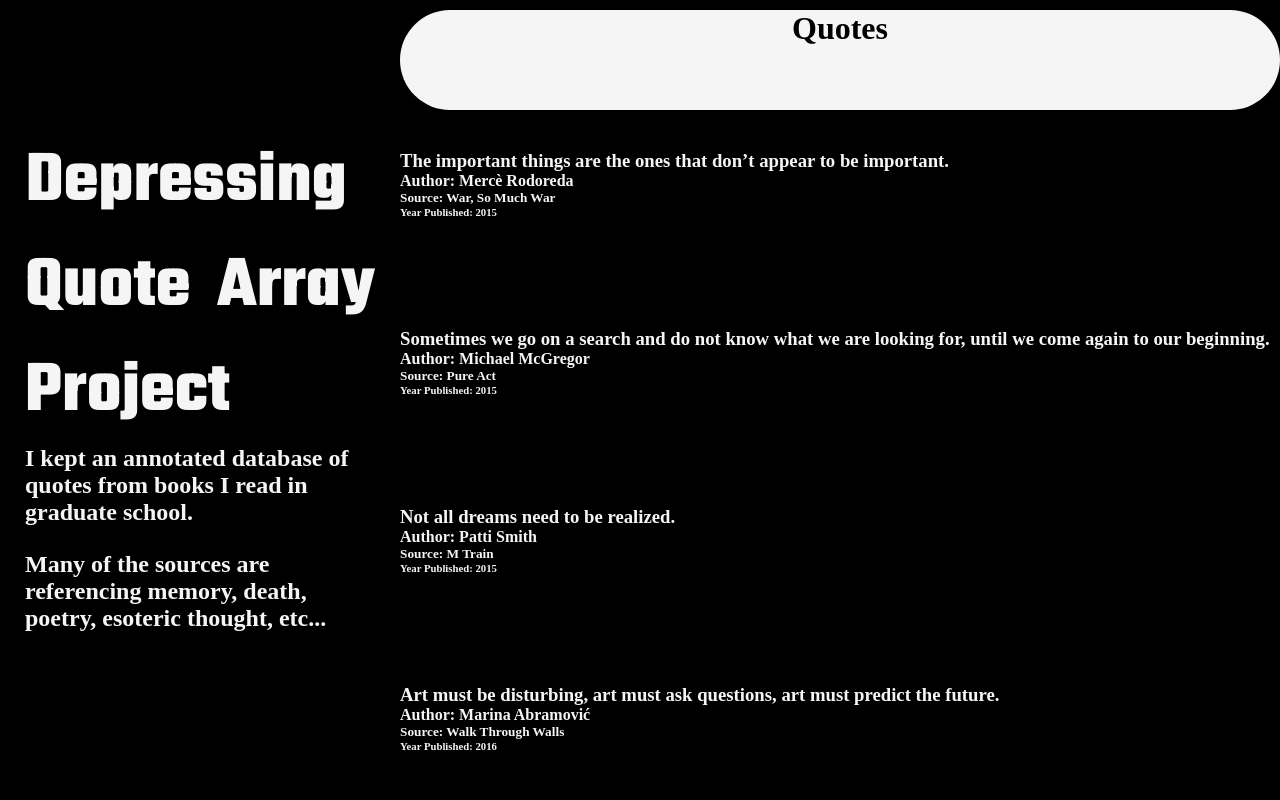
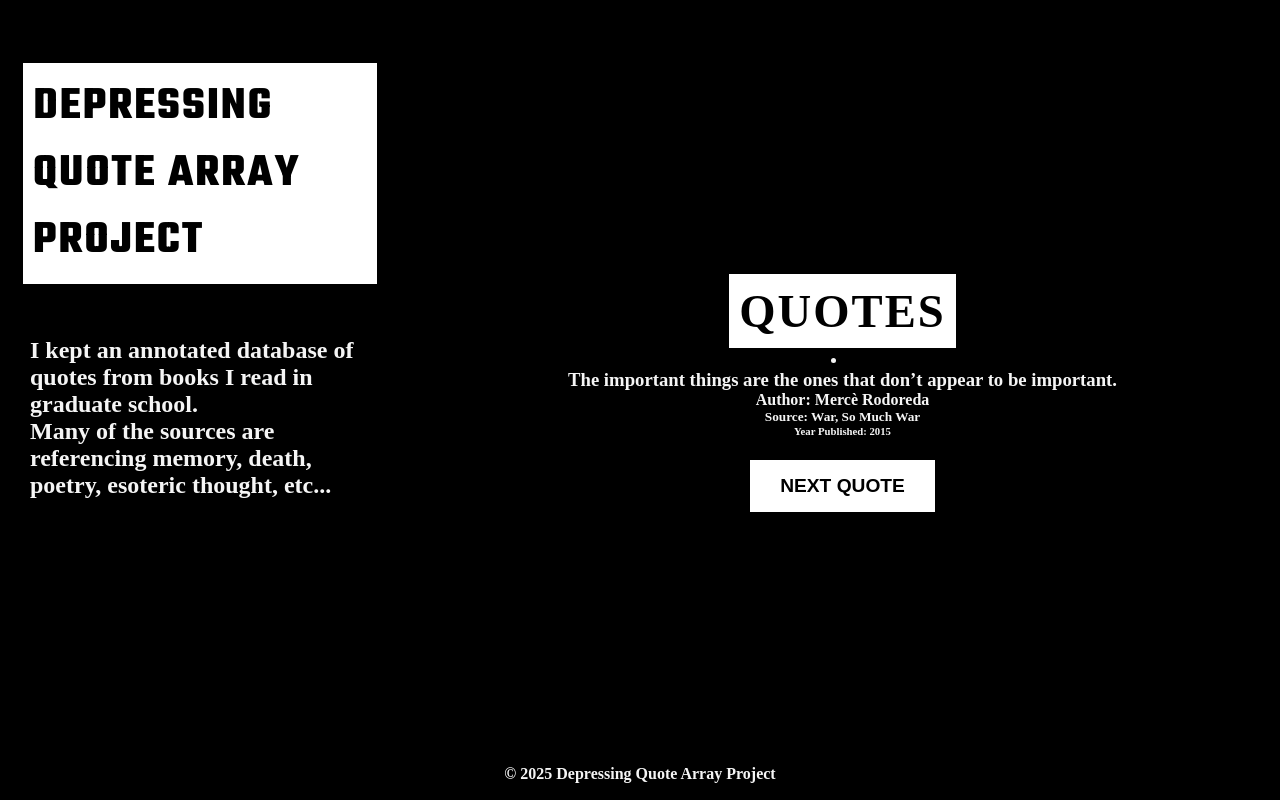
Before and after one commit to aclements01/quote-project, a React (Vite) app: page / in a window 1280 px wide. Shown: the top 800 px of the page. Built offline with nearby package versions, Linux system fonts and the light colour scheme; a web font is replaced by a local one.

Commit message:
updated layout

```diff
--- a/src/App.css
+++ b/src/App.css
@@ -7,63 +7,84 @@
   background-color: black;
 }
 
-/*Side Bar*/
-.side-bar {
-  position: fixed;
-  top: 0;
-  left: 0;
-  width: 400px;
+/* Grid Layout */
+.grid-container {
+  display: grid;
+  grid-template-columns: 400px auto;
+  grid-template-rows: auto 50px;
+  grid-template-areas:
+    'sidebar main'
+    'footer footer';
   height: 100vh;
-  background-color: black;
-  padding: 20px;
+  gap: 5px;
 }
 
-.side-info {
-  padding: 5px;
+/* Sidebar */
+.side-bar {
+  grid-area: sidebar;
+  padding: 20px;
+  background-color: black;
+  font-family: 'Teko', serif;
 }
 
-.side-info h1 {
-  font-family: 'Teko', serif;
-  font-size: 55pt;
-  text-align: justify;
-  margin-top: 30%;
+.side-bar h1 {
+  margin-top: 40px;
+}
+
+/* Main Content */
+.main {
+  grid-area: main;
+  margin-top: 40px;
+  padding: 20px;
+  display: flex;
+  flex-direction: column;
+  align-items: center;
+  justify-content: center;
+  text-align: center;
+}
+
+h1 {
+  font-size: 35pt;
+  font-weight: 900;
+  text-transform: uppercase;
+  letter-spacing: 2px;
+  background: white;
+  color: black;
+  padding: 10px;
+  display: inline-block;
+  border: 3px solid black;
 }
 
 h2 {
+  margin-top: 40px;
+  padding: 10px;
   font-family: 'Gruppo', serif;
 }
 
-p {
-  margin-top: 25px;
+button.next-quote {
+  margin-top: 20px;
+  padding: 15px 30px;
+  font-size: 1.2rem;
+  font-weight: bold;
+  background: white;
+  color: black;
+  border: 3px solid black;
+  text-transform: uppercase;
+  cursor: pointer;
 }
 
-/*Title Area*/
-div.main h1 {
-  position: fixed;
-  top: 0;
-  left: 400px;
-  width: calc(100vw - 400px);
-  height: 100px;
-  background-color: whitesmoke;
-  color: black;
-  border-radius: 100px;
-  z-index: 1001;
+button.next-quote:hover {
+  background: black;
+  color: white;
+  border: 3px solid white;
 }
 
-h1 {
+/* Footer */
+.footer {
+  grid-area: footer;
   text-align: center;
-  margin-top: 10px;
+  padding: 10px;
+  color: black;
+  font-weight: bold;
+  border-top: 5px solid black;
 }
-
-/*Main*/
-.main {
-  margin-top: 40px;
-}
-.main li {
-  display: flex;
-  position: sticky;
-  margin-left: 400px;
-  padding-top: 110px;
-
-  overflow-y: auto;
-}
--- a/src/App.jsx
+++ b/src/App.jsx
@@ -1,13 +1,15 @@
 import './App.css'
 import SideBar from './components/SideBar.jsx'
 import MainContent from './components/MainContent.jsx'
+import Footer from './components/Footer.jsx'
 import { quotes } from './quotes.js'
 
 const App = () => {
   return (
-    <div className="flex-row">
+    <div className="grid-container">
       <SideBar />
       <MainContent quotes={quotes} />
+      <Footer />
     </div>
   )
 }
--- a/src/components/Footer.jsx
+++ b/src/components/Footer.jsx
@@ -0,0 +1,9 @@
+const Footer = () => {
+  return (
+    <footer className="footer">
+      <p>&copy; {new Date().getFullYear()} Depressing Quote Array Project</p>
+    </footer>
+  )
+}
+
+export default Footer
--- a/src/components/MainContent.jsx
+++ b/src/components/MainContent.jsx
@@ -1,18 +1,26 @@
+import { useState } from 'react'
 import Quote from './Quote.jsx'
 
-const MainContent = (props) => {
+const MainContent = ({ quotes }) => {
+  const [index, setIndex] = useState(0)
+
+  const nextQuote = () => {
+    setIndex((prevIndex) => (prevIndex + 1) % quotes.length)
+  }
+
   return (
     <div className="main">
       <h1>Quotes</h1>
-      {props.quotes.map((quote) => (
-        <Quote
-          key={quote.id}
-          text={quote.quote} // Ensure this matches the dataset
-          author={quote.author}
-          source={quote.source}
-          year={quote.year}
-        />
-      ))}
+      <Quote
+        key={quotes[index].id}
+        text={quotes[index].quote}
+        author={quotes[index].author}
+        source={quotes[index].source}
+        year={quotes[index].year}
+      />
+      <button className="next-quote" onClick={nextQuote}>
+        Next Quote
+      </button>
     </div>
   )
 }
```
